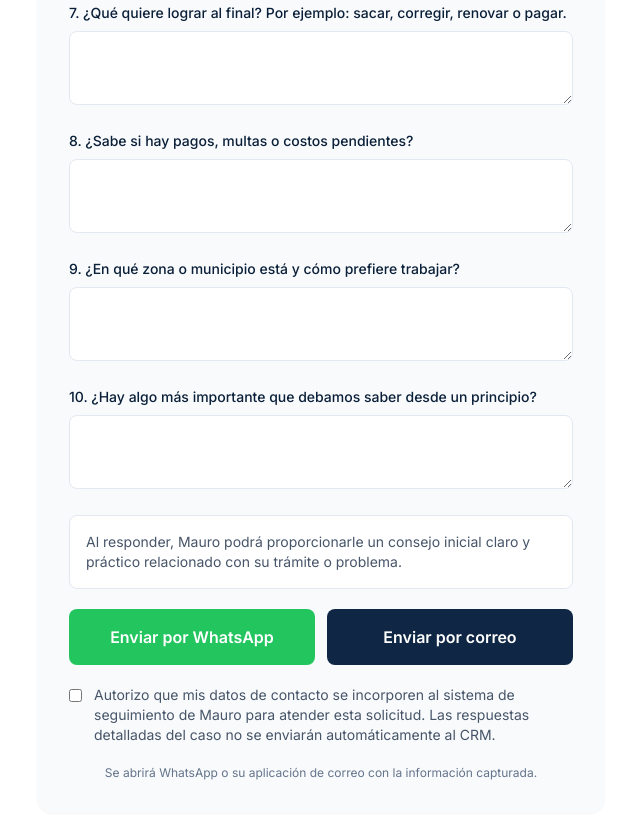
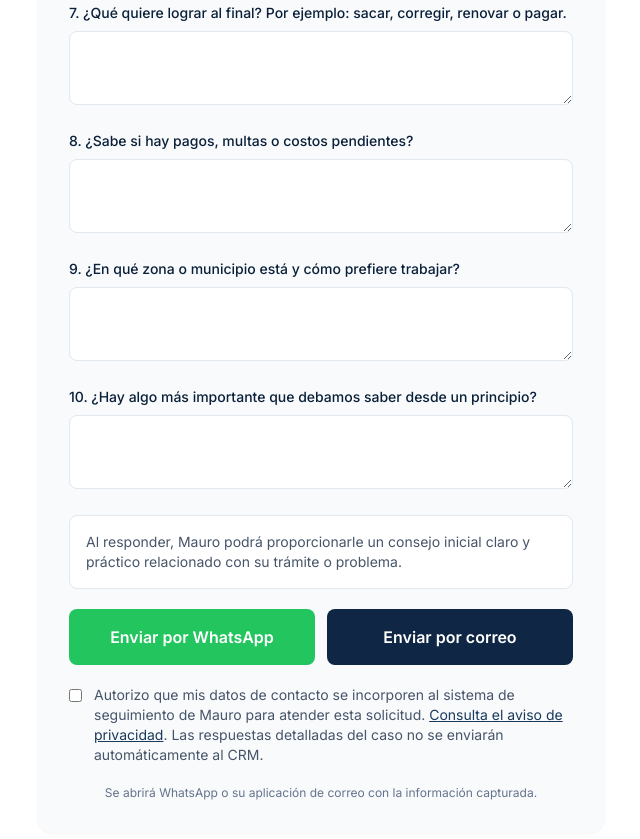
Before and after one commit to danfelito/mauro-montalvo-web, a plain HTML site: page index.html in a window 1280 px wide. Shown: the part 11121-11960 px from the top of the page, without its empty margins (635-1275 px from the left). Drawn offline with nearby package versions, Linux system fonts and the light colour scheme.

Commit message:
Link privacy notice in footer and CRM consent

```diff
--- a/index.html
+++ b/index.html
@@ -1023,7 +1023,7 @@ tailwind.config = {
             </div>
             <label class="flex items-start gap-3 text-sm text-steel-600">
               <input id="crmConsent" type="checkbox" class="mt-1 accent-orange-500">
-              <span>Autorizo que mis datos de contacto se incorporen al sistema de seguimiento de Mauro para atender esta solicitud. Las respuestas detalladas del caso no se enviarán automáticamente al CRM.</span>
+              <span>Autorizo que mis datos de contacto se incorporen al sistema de seguimiento de Mauro para atender esta solicitud. <a href="/aviso-de-privacidad.html" target="_blank" rel="noopener noreferrer" class="underline text-navy-700">Consulta el aviso de privacidad</a>. Las respuestas detalladas del caso no se enviarán automáticamente al CRM.</span>
             </label>
             <p id="formStatus" class="text-steel-500 text-xs text-center" aria-live="polite">Se abrirá WhatsApp o su aplicación de correo con la información capturada.</p>
           </div>
@@ -1086,7 +1086,7 @@ tailwind.config = {
     <div class="border-t border-white/10 pt-8 flex flex-col md:flex-row justify-between items-center gap-4">
       <div class="text-white/50 text-sm">© 2026 Mauro J. Montalvo · Representación Empresarial · El Puerto de Veracruz. Todos los derechos reservados.</div>
       <div class="flex gap-6 text-sm text-white/50">
-        <a href="#" class="hover:text-white">Aviso de privacidad</a>
+        <a href="/aviso-de-privacidad.html" class="hover:text-white">Aviso de privacidad</a>
         <a href="#" class="hover:text-white">Términos</a>
       </div>
     </div>
```
